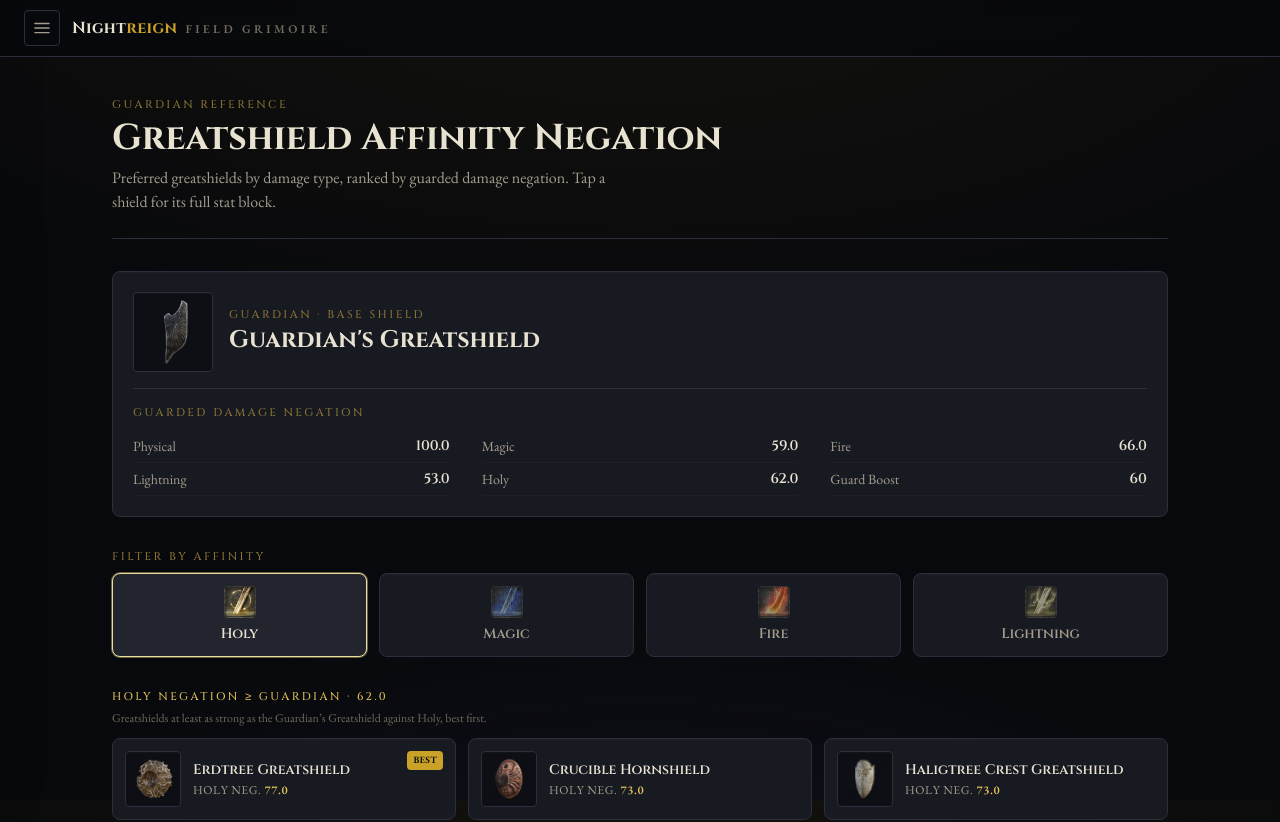
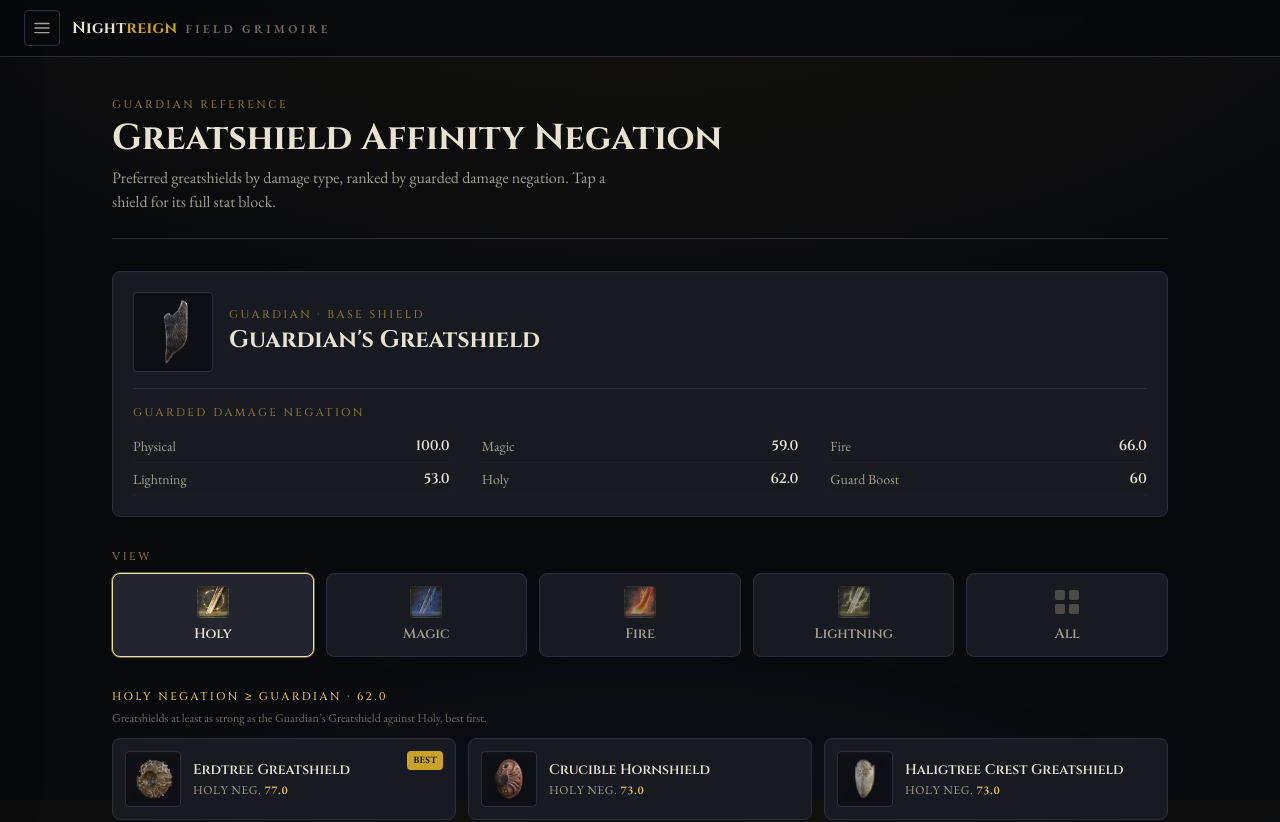
Before and after one commit to Tulun/nightreign, a Next.js app: page /greatshields in a window 1280 px wide. Shown: the top 822 px of the page. Built offline with nearby package versions, Linux system fonts and the light colour scheme.

Commit message:
show all shields as well
Signed-off-by: Jason Kiraly <jasonkiraly@Jasons-MacBook-Pro-2026.local>

```diff
--- a/src/components/GreatshieldReference.tsx
+++ b/src/components/GreatshieldReference.tsx
@@ -33,7 +33,7 @@
  */
 export function GreatshieldReference() {
   const guardian = greatshields.find((s) => s.id === GUARDIAN_ID);
-  const [affinity, setAffinity] = useState<Affinity>(RANKED_AFFINITIES[0].key);
+  const [view, setView] = useState<Affinity | "all">(RANKED_AFFINITIES[0].key);
   const [detail, setDetail] = useState<Greatshield | null>(null);
 
   // Escape closes the modal.
@@ -53,38 +53,47 @@
     );
   }
 
-  // Only shields that meet or beat the Guardian's Greatshield for this element,
-  // excluding the Guardian's shield itself. Ranked best-first.
-  const threshold = guardian?.negation[affinity];
-  const ranked = rankByAffinity(greatshields, affinity).filter(
-    (s) => s.id !== GUARDIAN_ID && (threshold === undefined || s.negation[affinity] >= threshold),
-  );
-  const activeLabel = RANKED_AFFINITIES.find((a) => a.key === affinity)?.label ?? "";
+  // "all" lists every shield A–Z; an affinity lists shields that meet or beat
+  // the Guardian's Greatshield for that element (excluding the Guardian),
+  // best first.
+  const elementKey = view === "all" ? undefined : view;
+  const activeLabel = RANKED_AFFINITIES.find((a) => a.key === view)?.label ?? "";
+  const threshold = elementKey && guardian ? guardian.negation[elementKey] : undefined;
+  const list = elementKey
+    ? rankByAffinity(greatshields, elementKey).filter(
+        (s) => s.id !== GUARDIAN_ID && (threshold === undefined || s.negation[elementKey] >= threshold),
+      )
+    : [...greatshields].sort((a, b) => a.name.localeCompare(b.name));
 
   return (
     <div className="space-y-8">
       {guardian && <GuardianFeature shield={guardian} />}
 
-      {/* Affinity selector */}
+      {/* View selector */}
       <div>
-        <p className="eyebrow mb-2">Filter by affinity</p>
-        <div className="grid grid-cols-4 gap-2 sm:gap-3">
-          {RANKED_AFFINITIES.map(({ key, label }) => {
-            const isActive = key === affinity;
+        <p className="eyebrow mb-2">View</p>
+        <div className="grid grid-cols-3 gap-2 sm:grid-cols-5 sm:gap-3">
+          {[...RANKED_AFFINITIES, { key: "all" as const, label: "All" }].map(({ key, label }) => {
+            const isActive = key === view;
+            const accent = key === "all" ? "#c9a227" : AFFINITY_COLOR[key];
             return (
               <button
                 key={key}
                 type="button"
-                onClick={() => setAffinity(key)}
+                onClick={() => setView(key)}
                 aria-pressed={isActive}
                 className={`frame flex flex-col items-center gap-1.5 rounded-lg px-2 py-3 transition-all ${
                   isActive
                     ? "bg-night-700 shadow-lift"
                     : "bg-night-800 text-parchment-muted hover:bg-night-700"
                 }`}
-                style={isActive ? { borderColor: AFFINITY_COLOR[key], boxShadow: `0 0 0 1px ${AFFINITY_COLOR[key]}66` } : undefined}
+                style={isActive ? { borderColor: accent, boxShadow: `0 0 0 1px ${accent}66` } : undefined}
               >
+                {key === "all" ? (
+                  <AllIcon active={isActive} />
+                ) : (
                   <AffinityIcon affinity={key} active={isActive} />
+                )}
                 <span
                   className={`font-display text-sm font-semibold ${isActive ? "text-parchment" : ""}`}
                 >
@@ -96,8 +105,10 @@
         </div>
       </div>
 
-      {/* Shields for the selected affinity */}
+      {/* Shields list */}
       <div>
+        {elementKey ? (
+          <>
             <h3 className="eyebrow text-gold-bright">
               {activeLabel} negation ≥ Guardian
               {threshold !== undefined ? ` · ${threshold.toFixed(1)}` : ""}
@@ -105,13 +116,22 @@
             <p className="mb-3 mt-1 font-body text-xs text-parchment-faint">
               Greatshields at least as strong as the Guardian&rsquo;s Greatshield against {activeLabel}, best first.
             </p>
-        {ranked.length === 0 ? (
+          </>
+        ) : (
+          <>
+            <h3 className="eyebrow text-gold-bright">All greatshields · A&ndash;Z</h3>
+            <p className="mb-3 mt-1 font-body text-xs text-parchment-faint">
+              Every greatshield, alphabetical. Showing guard boost; tap for the full stat block.
+            </p>
+          </>
+        )}
+        {list.length === 0 ? (
           <p className="rounded-md border border-night-600 bg-night-800/50 px-4 py-8 text-center font-body text-parchment-muted">
             No other greatshield matches or beats the Guardian&rsquo;s Greatshield against {activeLabel}.
           </p>
         ) : (
           <div className="grid grid-cols-1 gap-3 sm:grid-cols-2 lg:grid-cols-3">
-          {ranked.map((s, i) => (
+            {list.map((s, i) => (
               <button
                 key={s.id}
                 type="button"
@@ -124,13 +144,22 @@
                     {s.name}
                   </p>
                   <p className="mt-0.5 font-body text-xs uppercase tracking-[0.05em] text-parchment-muted">
+                    {elementKey ? (
+                      <>
                         {activeLabel} neg.{" "}
                         <span className="font-semibold text-gold-bright">
-                    {s.negation[affinity].toFixed(1)}
+                          {s.negation[elementKey].toFixed(1)}
                         </span>
+                      </>
+                    ) : (
+                      <>
+                        Guard boost{" "}
+                        <span className="font-semibold text-gold-bright">{s.guardBoost}</span>
+                      </>
+                    )}
                   </p>
                 </div>
-              {i === 0 && (
+                {elementKey && i === 0 && (
                   <span className="self-start rounded bg-gold px-1.5 py-0.5 text-[0.6rem] font-semibold uppercase tracking-wide text-night-950">
                     Best
                   </span>
@@ -243,3 +272,20 @@
     />
   );
 }
+
+/** Glyph for the "All" view — a 2×2 grid representing every shield. */
+function AllIcon({ active }: { active: boolean }) {
+  return (
+    <svg
+      viewBox="0 0 24 24"
+      aria-hidden="true"
+      fill="currentColor"
+      className={`h-8 w-8 transition-opacity ${active ? "text-gold-bright opacity-100" : "text-parchment-faint opacity-60"}`}
+    >
+      <rect x="3" y="3" width="7.5" height="7.5" rx="1.5" />
+      <rect x="13.5" y="3" width="7.5" height="7.5" rx="1.5" />
+      <rect x="3" y="13.5" width="7.5" height="7.5" rx="1.5" />
+      <rect x="13.5" y="13.5" width="7.5" height="7.5" rx="1.5" />
+    </svg>
+  );
+}
```
Also changed, not shown: 1 other file (tests, documents, lock files or other folders). Lines whose indentation alone changed are shown as unchanged.
